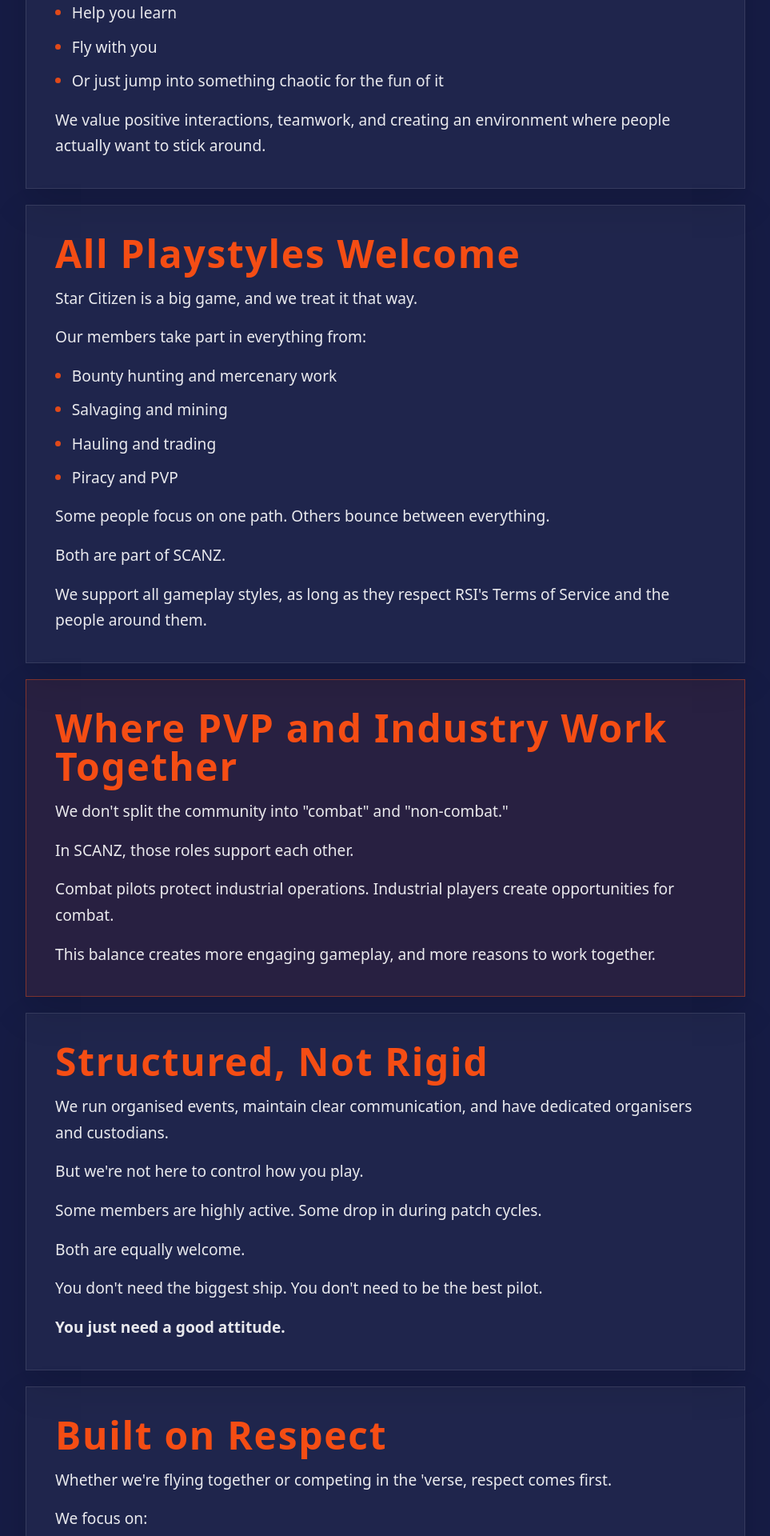
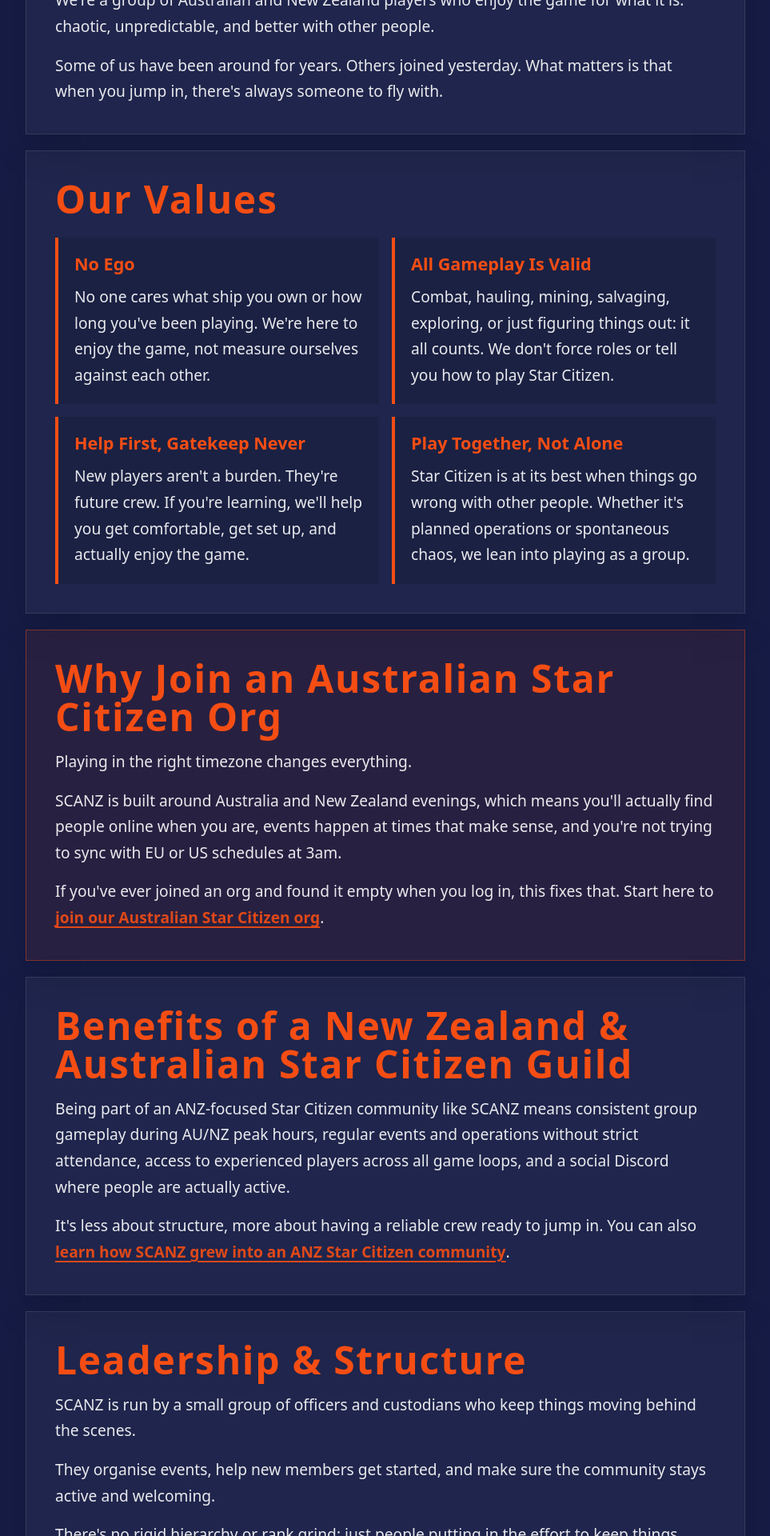
Before and after one commit to groydis/scanz-website, a Nuxt app: page /about in a window 1280 px wide. Shown: the part 880-2800 px from the top of the page at 80% size, without its empty margins (158-1121 px from the left). Built offline with nearby package versions, Linux system fonts and the light colour scheme.

Commit message:
Revise About page content to better reflect SCANZ's community values, gameplay philosophy, and benefits of joining an Australian and New Zealand-focused organization, enhancing clarity and engagement for potential members.

```diff
--- a/app/pages/about.vue
+++ b/app/pages/about.vue
@@ -15,129 +15,157 @@
 
     <section class="about-content" aria-label="About SCANZ details">
       <article class="about-card">
-        <h2>A Community for Everyone</h2>
+        <h2>Who We Are</h2>
         <p>
-          SCANZ is open to players of all skill levels, backgrounds, and
-          playstyles.
+          SCANZ is a Star Citizen community built around one simple idea:
+          community first, gameplay second.
         </p>
         <p>
-          Whether you're brand new to the 'verse or a seasoned pilot, you'll find
-          people willing to:
+          We're a group of Australian and New Zealand players who enjoy the game
+          for what it is: chaotic, unpredictable, and better with other people.
         </p>
-        <ul>
-          <li>Help you learn</li>
-          <li>Fly with you</li>
-          <li>Or just jump into something chaotic for the fun of it</li>
-        </ul>
         <p>
-          We value positive interactions, teamwork, and creating an environment
-          where people actually want to stick around.
+          Some of us have been around for years. Others joined yesterday. What
+          matters is that when you jump in, there's always someone to fly with.
         </p>
       </article>
 
       <article class="about-card">
-        <h2>All Playstyles Welcome</h2>
-        <p>Star Citizen is a big game, and we treat it that way.</p>
-        <p>Our members take part in everything from:</p>
-        <ul>
-          <li>Bounty hunting and mercenary work</li>
-          <li>Salvaging and mining</li>
-          <li>Hauling and trading</li>
-          <li>Piracy and PVP</li>
-        </ul>
-        <p>Some people focus on one path. Others bounce between everything.</p>
-        <p>Both are part of SCANZ.</p>
-        <p>
-          We support all gameplay styles, as long as they respect RSI's Terms of
-          Service and the people around them.
-        </p>
-      </article>
-
-      <article class="about-card about-card-accent">
-        <h2>Where PVP and Industry Work Together</h2>
-        <p>We don't split the community into "combat" and "non-combat."</p>
-        <p>In SCANZ, those roles support each other.</p>
-        <p>
-          Combat pilots protect industrial operations. Industrial players create
-          opportunities for combat.
-        </p>
-        <p>
-          This balance creates more engaging gameplay, and more reasons to work
-          together.
-        </p>
-      </article>
-
-      <article class="about-card">
-        <h2>Structured, Not Rigid</h2>
-        <p>
-          We run organised events, maintain clear communication, and have
-          dedicated organisers and custodians.
-        </p>
-        <p>But we're not here to control how you play.</p>
-        <p>Some members are highly active. Some drop in during patch cycles.</p>
-        <p>Both are equally welcome.</p>
-        <p>You don't need the biggest ship. You don't need to be the best pilot.</p>
-        <p class="accent-line">You just need a good attitude.</p>
-      </article>
-
-      <article class="about-card">
-        <h2>Built on Respect</h2>
-        <p>
-          Whether we're flying together or competing in the 'verse, respect comes
-          first.
-        </p>
-        <p>We focus on:</p>
-        <ul>
-          <li>Supporting each other</li>
-          <li>Creating content together</li>
-          <li>Building shared experiences</li>
-        </ul>
-        <p>
-          SCANZ is at its best when people are contributing to something bigger
-          than themselves.
-        </p>
-      </article>
-
-      <article class="about-card">
-        <h2>What We're Building</h2>
+        <h2>Our Values</h2>
         <div class="feature-grid">
           <div class="feature-item">
-            <h3>Creating memorable moments</h3>
+            <h3>No Ego</h3>
             <p>
-              From smooth operations to complete chaos, the stories are what
-              matter.
+              No one cares what ship you own or how long you've been playing.
+              We're here to enjoy the game, not measure ourselves against each
+              other.
             </p>
           </div>
           <div class="feature-item">
-            <h3>Bringing playstyles together</h3>
-            <p>Combat, industry, piracy, all working in balance.</p>
-          </div>
-          <div class="feature-item">
-            <h3>Growing the ANZ community</h3>
+            <h3>All Gameplay Is Valid</h3>
             <p>
-              Building one of the most active Star Citizen communities in
-              Australia &amp; New Zealand.
+              Combat, hauling, mining, salvaging, exploring, or just figuring
+              things out: it all counts. We don't force roles or tell you how to
+              play Star Citizen.
             </p>
           </div>
           <div class="feature-item">
-            <h3>Supporting new players</h3>
+            <h3>Help First, Gatekeep Never</h3>
             <p>
-              Helping people learn the game, find their place, and enjoy the
-              'verse from day one.
+              New players aren't a burden. They're future crew. If you're
+              learning, we'll help you get comfortable, get set up, and actually
+              enjoy the game.
+            </p>
+          </div>
+          <div class="feature-item">
+            <h3>Play Together, Not Alone</h3>
+            <p>
+              Star Citizen is at its best when things go wrong with other
+              people. Whether it's planned operations or spontaneous chaos, we
+              lean into playing as a group.
             </p>
           </div>
         </div>
       </article>
 
+      <article class="about-card about-card-accent">
+        <h2>Why Join an Australian Star Citizen Org</h2>
+        <p>Playing in the right timezone changes everything.</p>
+        <p>
+          SCANZ is built around Australia and New Zealand evenings, which means
+          you'll actually find people online when you are, events happen at times
+          that make sense, and you're not trying to sync with EU or US schedules
+          at 3am.
+        </p>
+        <p>
+          If you've ever joined an org and found it empty when you log in, this
+          fixes that. Start here to
+          <NuxtLink class="text-link" to="/join"
+            >join our Australian Star Citizen org</NuxtLink>.
+        </p>
+      </article>
+
+      <article class="about-card">
+        <h2>Benefits of a New Zealand &amp; Australian Star Citizen Guild</h2>
+        <p>
+          Being part of an ANZ-focused Star Citizen community like SCANZ means
+          consistent group gameplay during AU/NZ peak hours, regular events and
+          operations without strict attendance, access to experienced players
+          across all game loops, and a social Discord where people are actually
+          active.
+        </p>
+        <p>
+          It's less about structure, more about having a reliable crew ready to
+          jump in. You can also
+          <NuxtLink class="text-link" to="/history"
+            >learn how SCANZ grew into an ANZ Star Citizen community</NuxtLink>.
+        </p>
+      </article>
+
+      <article class="about-card">
+        <h2>Leadership &amp; Structure</h2>
+        <p>
+          SCANZ is run by a small group of officers and custodians who keep
+          things moving behind the scenes.
+        </p>
+        <p>
+          They organise events, help new members get started, and make sure the
+          community stays active and welcoming.
+        </p>
+        <p>
+          There's no rigid hierarchy or rank grind: just people putting in the
+          effort to keep things running smoothly.
+        </p>
+      </article>
+
+      <article class="about-card">
+        <h2>What Makes SCANZ Different</h2>
+        <p>A lot of Star Citizen orgs focus on structure, roles, and control.</p>
+        <p>We don't.</p>
+        <p>
+          SCANZ works because people join because they want to be here, there's
+          no pressure to play a certain way, and the focus is on the experience,
+          not the outcome.
+        </p>
+        <p>
+          We're not trying to be the biggest org. We're trying to be the one
+          people actually stick around in.
+        </p>
+      </article>
+
+      <article class="about-card">
+        <h2>Who SCANZ Is For</h2>
+        <p>
+          You'll fit in here if you want people to play with consistently, enjoy
+          group gameplay without strict rules, are new and want help getting
+          started, or are experienced and just want a solid crew.
+        </p>
+        <p>
+          You probably won't enjoy it if you're looking for rigid
+          chain-of-command gameplay, want to min-max everything at all times, or
+          prefer playing solo 100% of the time.
+        </p>
+      </article>
+
       <article class="about-card final-card">
-        <h2>More Than an Org</h2>
-        <p>SCANZ isn't just an organisation.</p>
+        <h2>Ready to Fly With Us?</h2>
         <p>
-          It's a group of people who enjoy playing together, whether that's for
-          an hour after work, or a full night of operations that don't go to plan.
+          If SCANZ sounds like your kind of crew, jump into Discord and come say
+          hi. No pressure: just join in and see if it feels right.
         </p>
-        <p>The ships are part of it.</p>
-        <p class="closing-line">The community is the reason people stay.</p>
+        <div class="cta-actions" aria-label="Join SCANZ">
+          <a
+            class="button button-primary"
+            href="https://discord.gg/3atj8pjhFH"
+            target="_blank"
+            rel="noopener noreferrer"
+          >
+            Join Discord
+          </a>
+          <NuxtLink class="button button-secondary" to="/join">
+            How to Join SCANZ
+          </NuxtLink>
+        </div>
       </article>
     </section>
   </main>
@@ -252,6 +280,18 @@
   color: var(--color-accent);
 }
 
+.text-link {
+  color: var(--color-accent);
+  font-weight: 800;
+  text-decoration-thickness: 2px;
+  text-underline-offset: 0.2em;
+}
+
+.text-link:hover,
+.text-link:focus-visible {
+  color: #ff6a35;
+}
+
 .accent-line,
 .closing-line {
   font-size: clamp(1.25rem, 3vw, 1.8rem);
@@ -282,6 +322,64 @@
   margin-top: 0.75rem;
 }
 
+.cta-actions {
+  display: flex;
+  flex-wrap: wrap;
+  justify-content: center;
+  gap: 0.875rem;
+  margin-top: 1.5rem;
+}
+
+.button {
+  display: inline-flex;
+  align-items: center;
+  justify-content: center;
+  min-width: 180px;
+  min-height: 48px;
+  padding: 0.85rem 1.25rem;
+  border: 1px solid var(--color-accent);
+  border-radius: 999px;
+  color: var(--color-text);
+  font-size: 0.95rem;
+  font-weight: 700;
+  line-height: 1;
+  text-decoration: none;
+  transition:
+    background-color 160ms ease,
+    border-color 160ms ease,
+    transform 160ms ease;
+}
+
+.button:hover,
+.button:focus-visible {
+  transform: translateY(-2px);
+}
+
+.button:focus-visible {
+  outline: 2px solid var(--color-accent);
+  outline-offset: 3px;
+}
+
+.button-primary {
+  background: var(--color-accent);
+}
+
+.button-primary:hover,
+.button-primary:focus-visible {
+  background: #ff6a35;
+  border-color: #ff6a35;
+}
+
+.button-secondary {
+  background: rgb(0 0 0 / 12%);
+  color: var(--color-text);
+}
+
+.button-secondary:hover,
+.button-secondary:focus-visible {
+  background: var(--color-accent);
+}
+
 @media (max-width: 700px) {
   .about-page {
     padding: 3.5rem 1.25rem 5rem;
@@ -294,5 +392,14 @@
   .feature-grid {
     grid-template-columns: 1fr;
   }
+
+  .cta-actions {
+    align-items: stretch;
+    flex-direction: column;
+  }
+
+  .button {
+    width: 100%;
+  }
 }
 </style>
```
